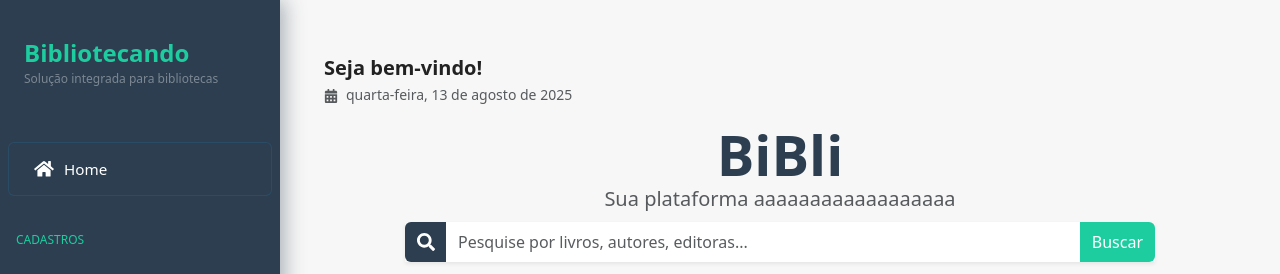
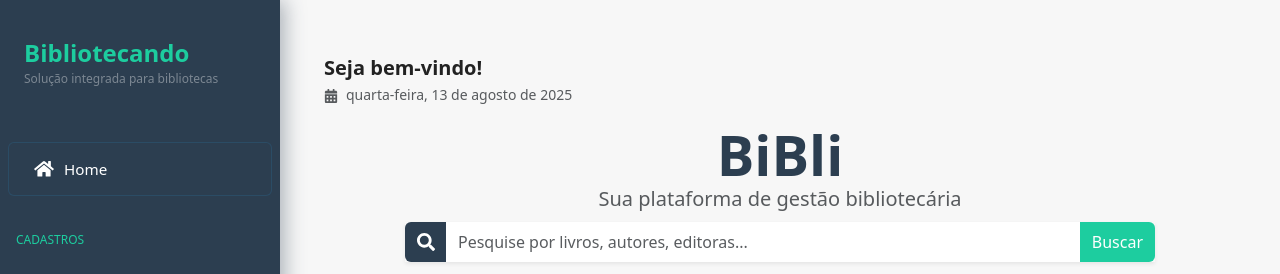
Before and after one commit to emanuelnagima/Bookly, a React (Vite) app in the folder Bibliotecando/Bibli/Frontend/: page / in a window 1280 px wide. Shown: the top 274 px of the page. Built offline with nearby package versions, Linux system fonts and the light colour scheme.

Commit message:
fix/correcao do texto abaixo do titulo na home

```diff
--- a/Bibliotecando/Bibli/Frontend/src/pages/Home.jsx
+++ b/Bibliotecando/Bibli/Frontend/src/pages/Home.jsx
@@ -73,7 +73,7 @@ const Home = () => {
             <h1 className="display-4 fw-bold text-primary">BiBli</h1>
           </div>
           <p className="lead text-muted mb-2">
-            Sua plataforma aaaaaaaaaaaaaaaaaa
+            Sua plataforma de gestão bibliotecária
           </p>
 
           {/* Barra de pesquisa centralizada */}
```
